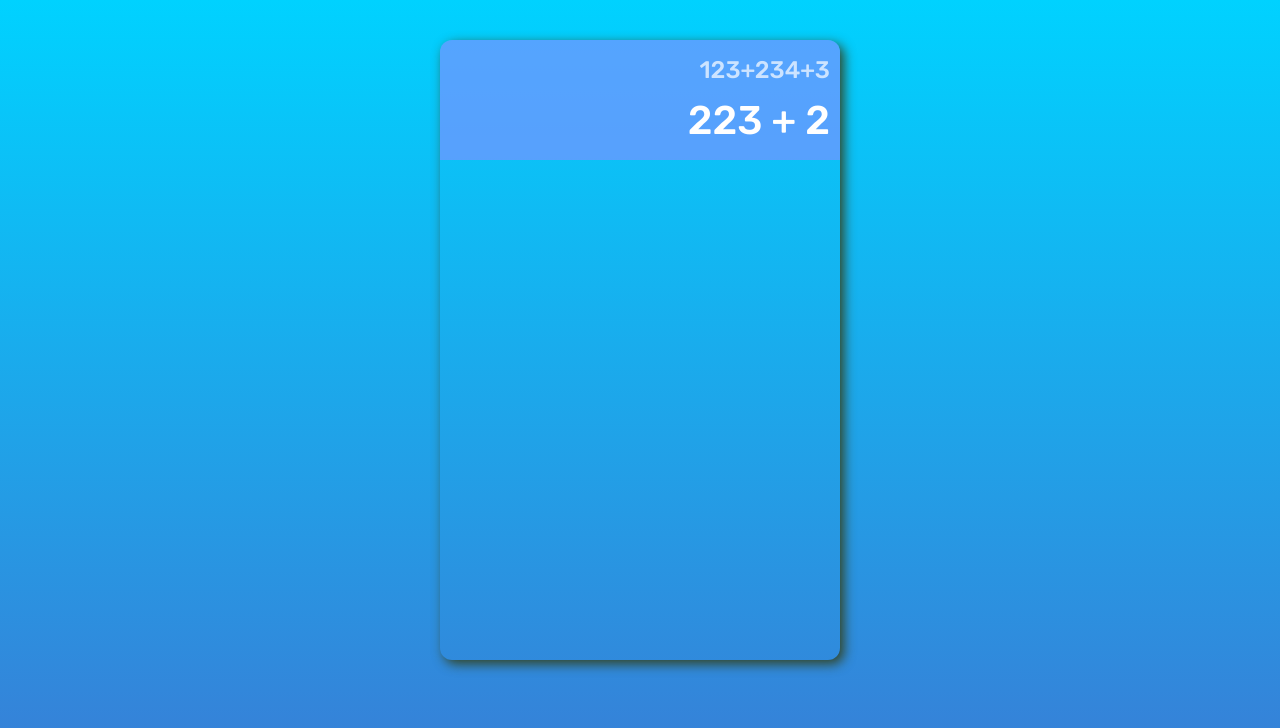
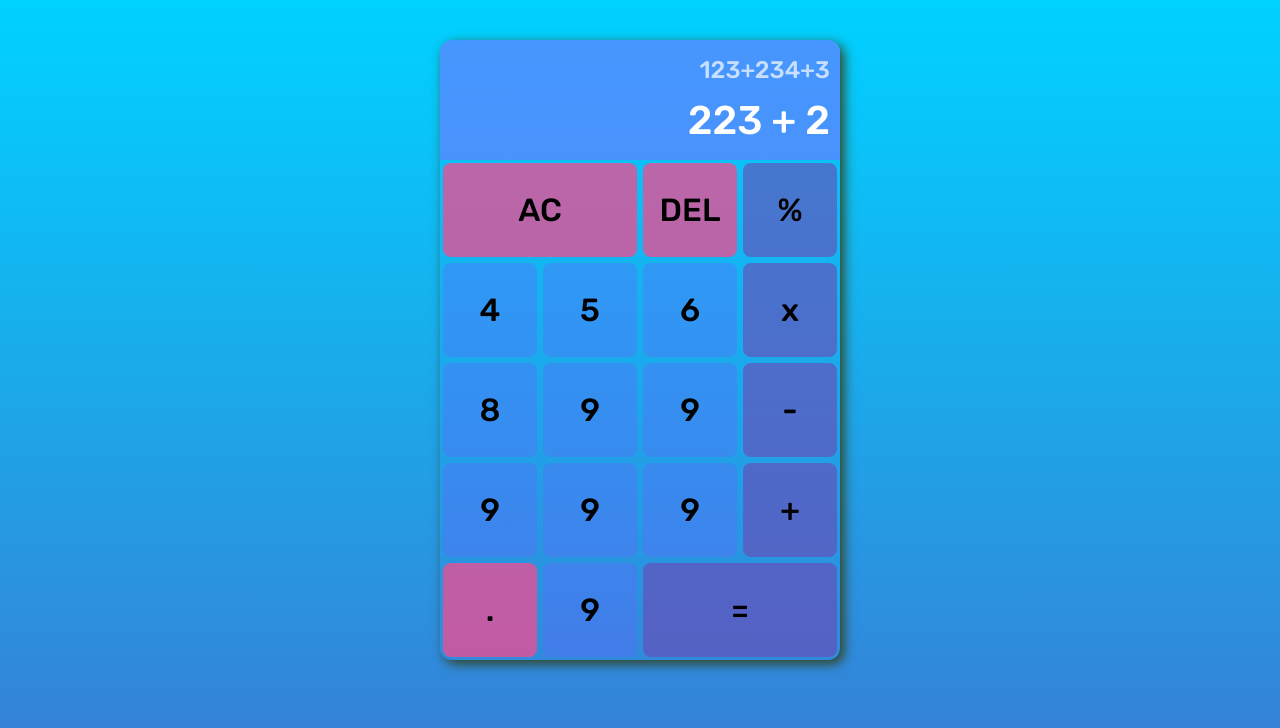
Before and after one commit to coderxpb/calculator-react, a React (Create React App) app: page / in a window 1280 px wide. Shown: the top 728 px of the page. Built offline with nearby package versions, Linux system fonts and the light colour scheme.

Commit message:
Add styled button componenets

```diff
--- a/src/components/Calculator.js
+++ b/src/components/Calculator.js
@@ -1,6 +1,7 @@
 import React from 'react';
 import {CalcContainer} from './calcContainer';
 import {CalcScreen,PrevScreen,CurScreen} from './calcScreen';
+import {CalcButton} from './calcButtons';
 
 function Calculator(props){
 	return (
@@ -10,6 +11,24 @@ function Calculator(props){
 					<PrevScreen>123+234+3</PrevScreen>
 					<CurScreen>223 + 2</CurScreen>
 				</CalcScreen>
+				<CalcButton gridSize buttonColor="light">AC</CalcButton>
+				<CalcButton buttonColor="light">DEL</CalcButton>
+				<CalcButton buttonColor="op">%</CalcButton>
+				<CalcButton>4</CalcButton>
+				<CalcButton>5</CalcButton>
+				<CalcButton>6</CalcButton>
+				<CalcButton buttonColor="op">x</CalcButton>
+				<CalcButton>8</CalcButton>
+				<CalcButton>9</CalcButton>
+				<CalcButton>9</CalcButton>
+				<CalcButton buttonColor="op">-</CalcButton>
+				<CalcButton>9</CalcButton>
+				<CalcButton>9</CalcButton>
+				<CalcButton>9</CalcButton>
+				<CalcButton buttonColor="op">+</CalcButton>
+				<CalcButton buttonColor="light">.</CalcButton>
+				<CalcButton>9</CalcButton>
+				<CalcButton gridSize buttonColor="op">=</CalcButton>
 			</CalcContainer>
 		</div>
 	)
--- /dev/null
+++ b/src/components/calcButtons.js
@@ -0,0 +1,40 @@
+import styled from 'styled-components';
+
+export const CalcButton = styled.button`
+	grid-column: ${props=> props.gridSize? "span 2":"span 1"};
+	margin: 3px;
+	outline: none;
+	border: none;
+	border-radius: 8px;
+
+	cursor: pointer;
+
+	background-color: ${props=>{
+		if(props.buttonColor === "op"){
+			return ("rgba(110,70,180,0.6)");
+		}
+		else if(props.buttonColor === "light"){
+			return ("rgba(230, 80, 150, 0.80)");
+		}
+		else{
+			return ("rgba(100,100,255,0.35)");
+		}
+	}};
+
+	font-size: 2rem;
+
+	&:hover{
+		background-color: ${props => {
+		if (props.buttonColor === "op") {
+			return ("rgba(110,70,180,0.8)");
+		}
+		else if(props.buttonColor==="light"){
+			return ("rgba(230, 80, 150, 0.90)");
+		}
+		else {
+			return ("rgba(100,100,255,0.6);");
+		}
+	}};
+
+	}
+`
--- a/src/components/calcScreen.js
+++ b/src/components/calcScreen.js
@@ -14,7 +14,7 @@ export const CalcScreen = styled.div`
 	word-break: break-all;
 	text-align: right;
 
-	background: rgba(120, 147, 255, 0.7);
+	background: rgba(100, 127, 255, 0.7);
 
 `
 
```
